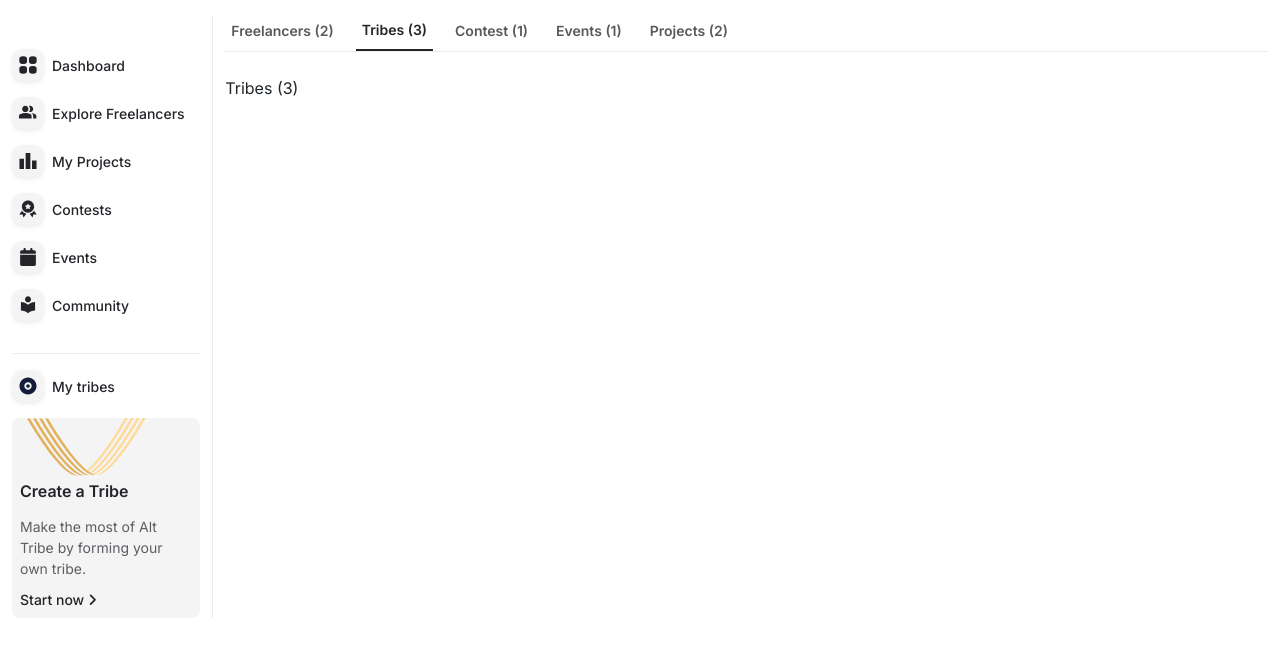
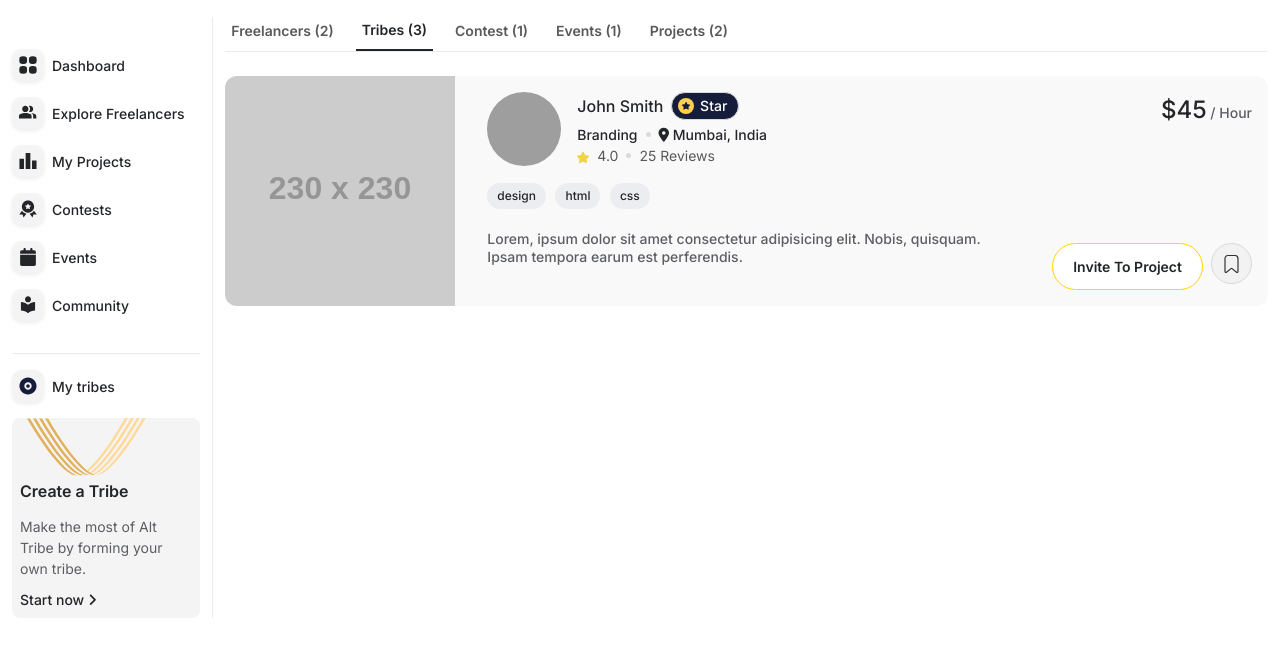
Before and after one commit to masud001/alt-tribe, a website: page business/saved/business-saved-page.html in a window 1280 px wide. Both pictures are taken after a click on the tab "Tribes (3)". Shown: the part 73-718 px from the top of the page. Drawn offline with nearby package versions, Linux system fonts and the light colour scheme; files that its build step writes are made by us from their sources; grey boxes are pictures that could not be loaded; placeholder pictures from the web are drawn by us; a web font is replaced by a local one.

Commit message:
business save page working

```diff
--- a/business/saved/business-saved-page.html
+++ b/business/saved/business-saved-page.html
@@ -1233,6 +1233,15 @@ bdb = business dashboard;
                             </div>
                           </div>
                         </div>
+                      </div>
+                    </div>
+                    <div
+                      class="tab-pane fade pb-5"
+                      id="tribes"
+                      role="tabpanel"
+                      aria-labelledby="tribes-tab"
+                    >
+                      <div class="main_filter_container">
                         <!-- single filter item  -->
                         <div
                           class="single_filter_option position-relative w-100 d-flex flex-column flex-md-row gap-3 mb-3"
@@ -1343,14 +1352,6 @@ bdb = business dashboard;
                       </div>
                     </div>
                     <div
-                      class="tab-pane fade pb-5"
-                      id="tribes"
-                      role="tabpanel"
-                      aria-labelledby="tribes-tab"
-                    >
-                      <div class="">Tribes (3)</div>
-                    </div>
-                    <div
                       class="tab-pane booking_section fade pb-5"
                       id="contest"
                       role="tabpanel"
```
